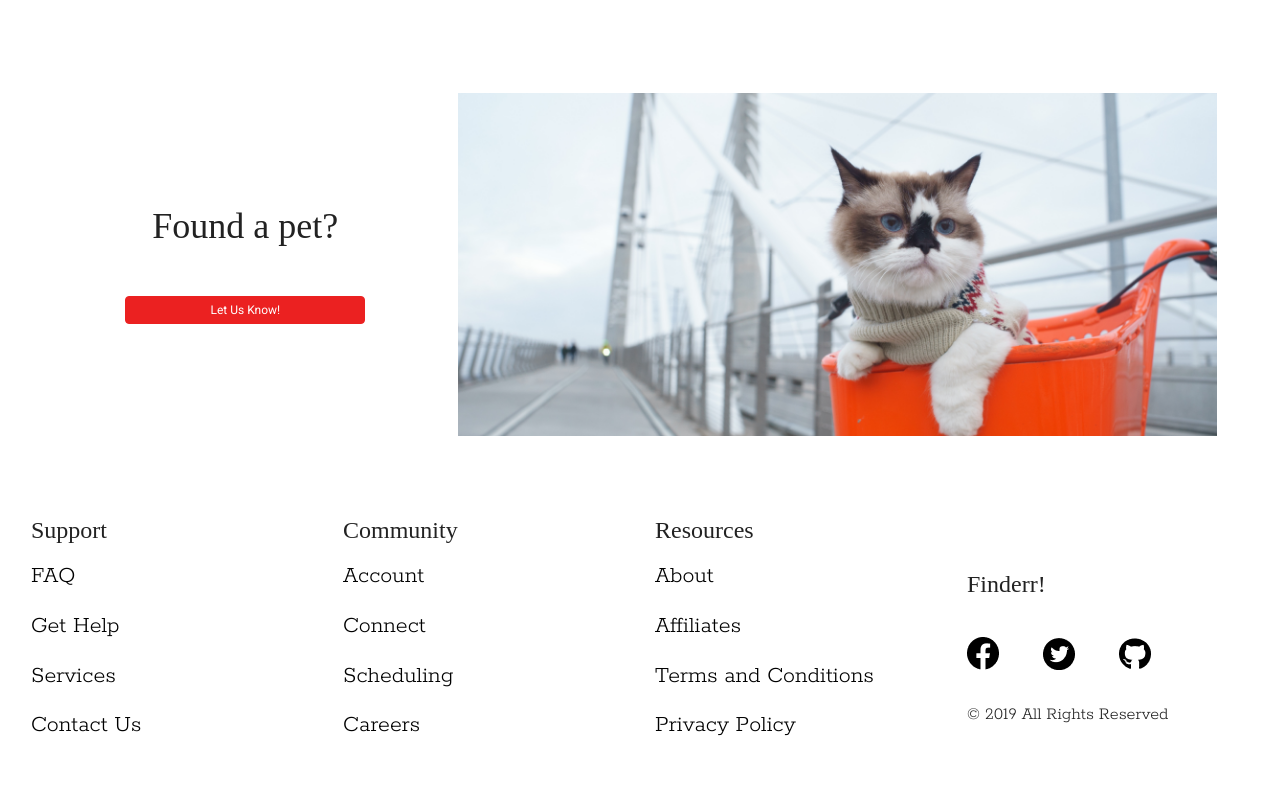
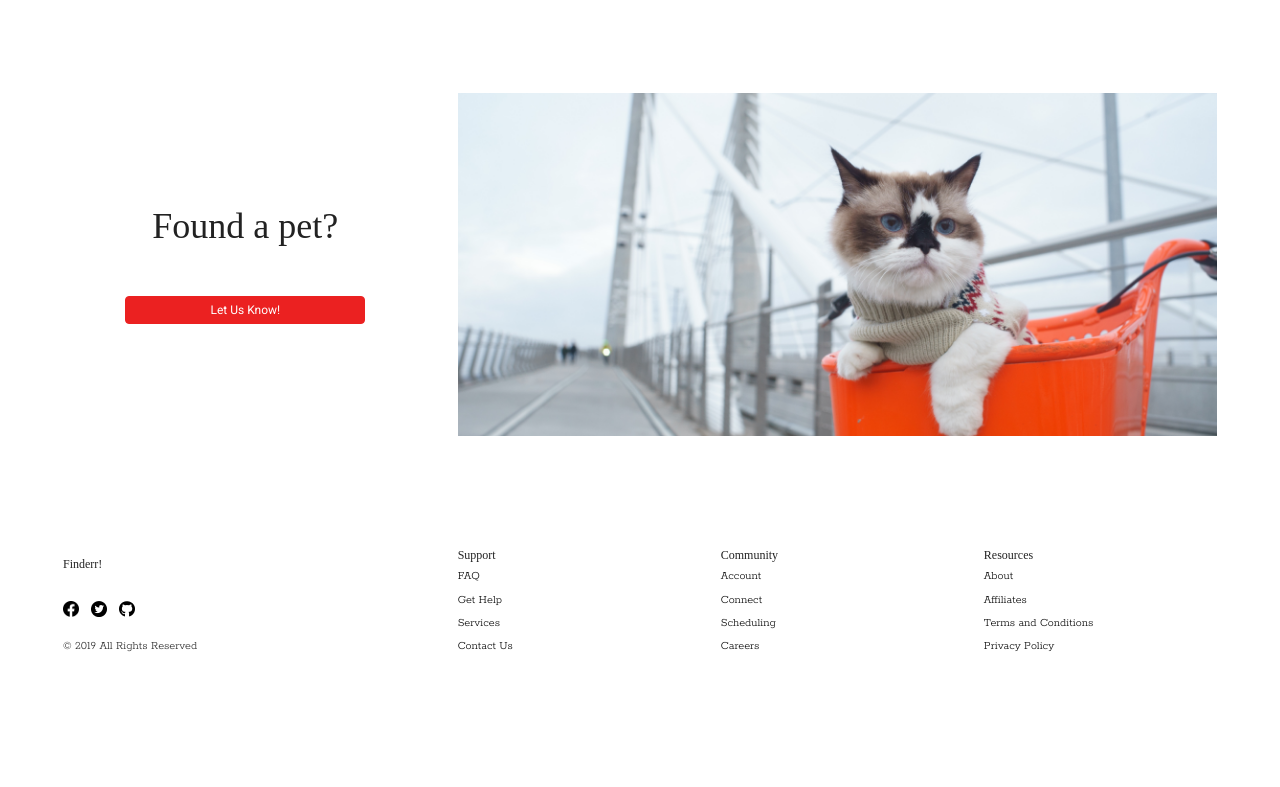
Before and after one commit to 0chriscrew0/Finderr-, a website: page index.html in a window 1280 px wide. Shown: the part 2512-3299 px from the top of the page. After the commit the page ends 3221 px from the top, so only its background shows below. Drawn offline with nearby package versions, Linux system fonts and the light colour scheme; a web font is replaced by a local one.

Commit message:
style footer for tablet

```diff
--- a/index.html
+++ b/index.html
@@ -276,7 +276,8 @@
     <footer>
       <div class="container-fluid">
         <div class="row">
-          <div class="col-md-3 footer-links">
+          <div class="row m-0 p-0 footer-links-wrapper">
+            <div class="col-md-4 footer-links">
               <h1>Support</h1>
               <div>
                 <a href="#">FAQ</a>
@@ -285,7 +286,7 @@
                 <a href="#">Contact Us</a>
               </div>
             </div>
-          <div class="col-md-3 footer-links">
+            <div class="col-md-4 footer-links">
               <h1>Community</h1>
               <div>
                 <a href="#">Account</a>
@@ -294,7 +295,7 @@
                 <a href="#">Careers</a>
               </div>
             </div>
-          <div class="col-md-3 footer-links">
+            <div class="col-md-4 footer-links">
               <h1>Resources</h1>
               <div>
                 <a href="#">About</a>
@@ -303,7 +304,9 @@
                 <a href="#">Privacy Policy</a>
               </div>
             </div>
-          <div class="col-md-3 footer-main">
+          </div>
+
+          <div class="order-md-first col-md-4 footer-main">
             <h1>Finderr!</h1>
             <div class="footer-icons">
               <img src="img/facebook.png" />
--- a/scss/layout/_footer.scss
+++ b/scss/layout/_footer.scss
@@ -45,4 +45,48 @@ footer {
       font-weight: 300;
     }
   }
+
+  @include media-breakpoint-up(md) {
+    padding: 4rem 48px 3rem;
+
+    h1 {
+      font-family: "Quando", serif;
+      font-size: 12px;
+      margin-bottom: 0.4rem;
+    }
+    a {
+      font-family: "Rokkitt", serif;
+      font-size: 12px;
+      font-weight: 300;
+      color: $black;
+      margin-bottom: 0.4rem;
+    }
+    .footer-main {
+      margin-top: 0;
+      align-self: flex-end;
+      h1 {
+        margin-bottom: 1.4rem;
+      }
+      .footer-icons {
+        margin-bottom: 1rem;
+        img {
+          width: 16px;
+          margin-right: 0.4rem;
+        }
+      }
+
+      p {
+        font-size: 12px;
+        margin-bottom: 0.4rem;
+      }
+    }
+
+    .footer-links-wrapper {
+      width: 66.66%;
+      align-items: flex-end;
+      .footer-links {
+        margin-bottom: 0;
+      }
+    }
+  }
 }
```
Also changed, not shown: css/main.min.css, 1 other file. Lines whose indentation alone changed are shown as unchanged.
